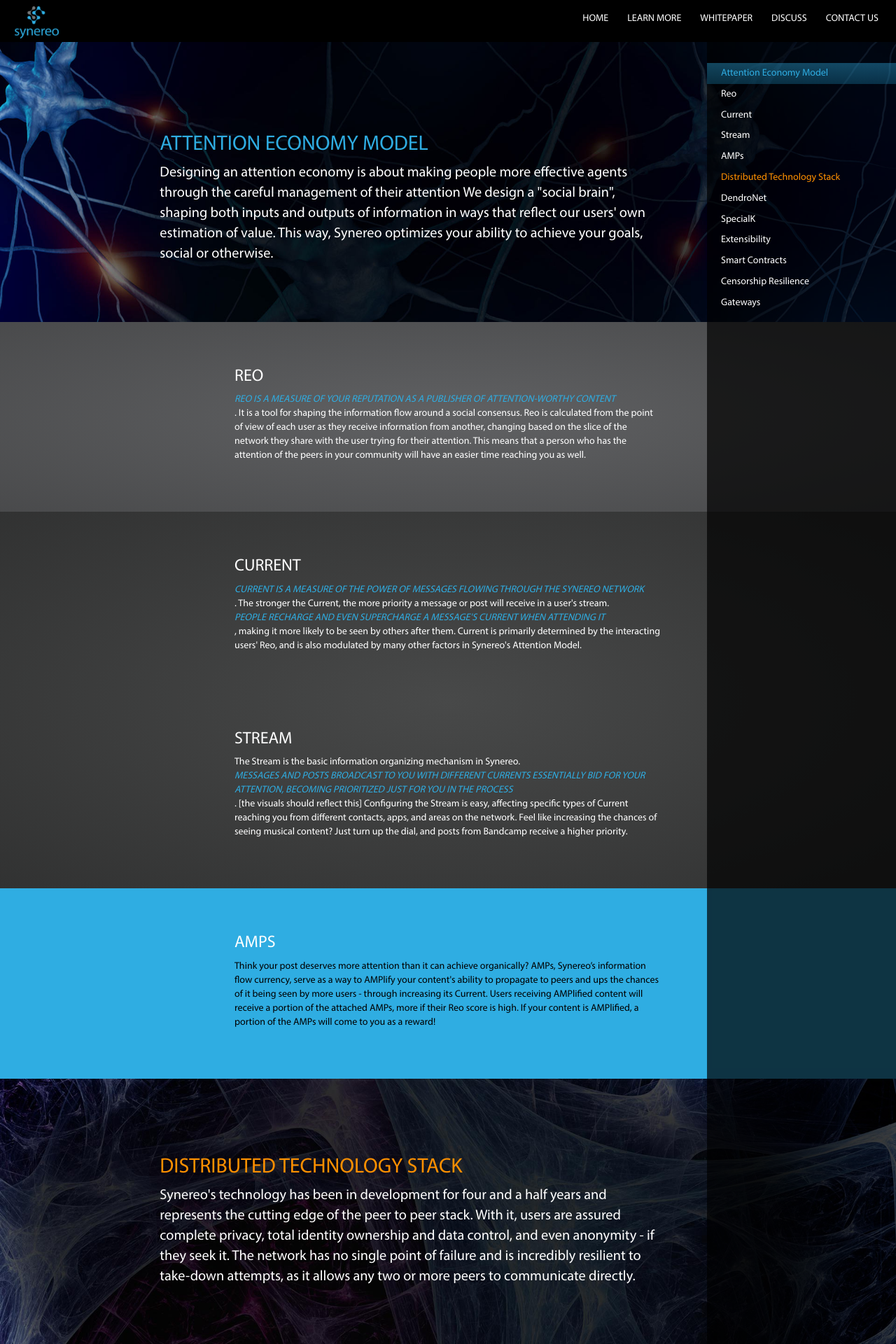
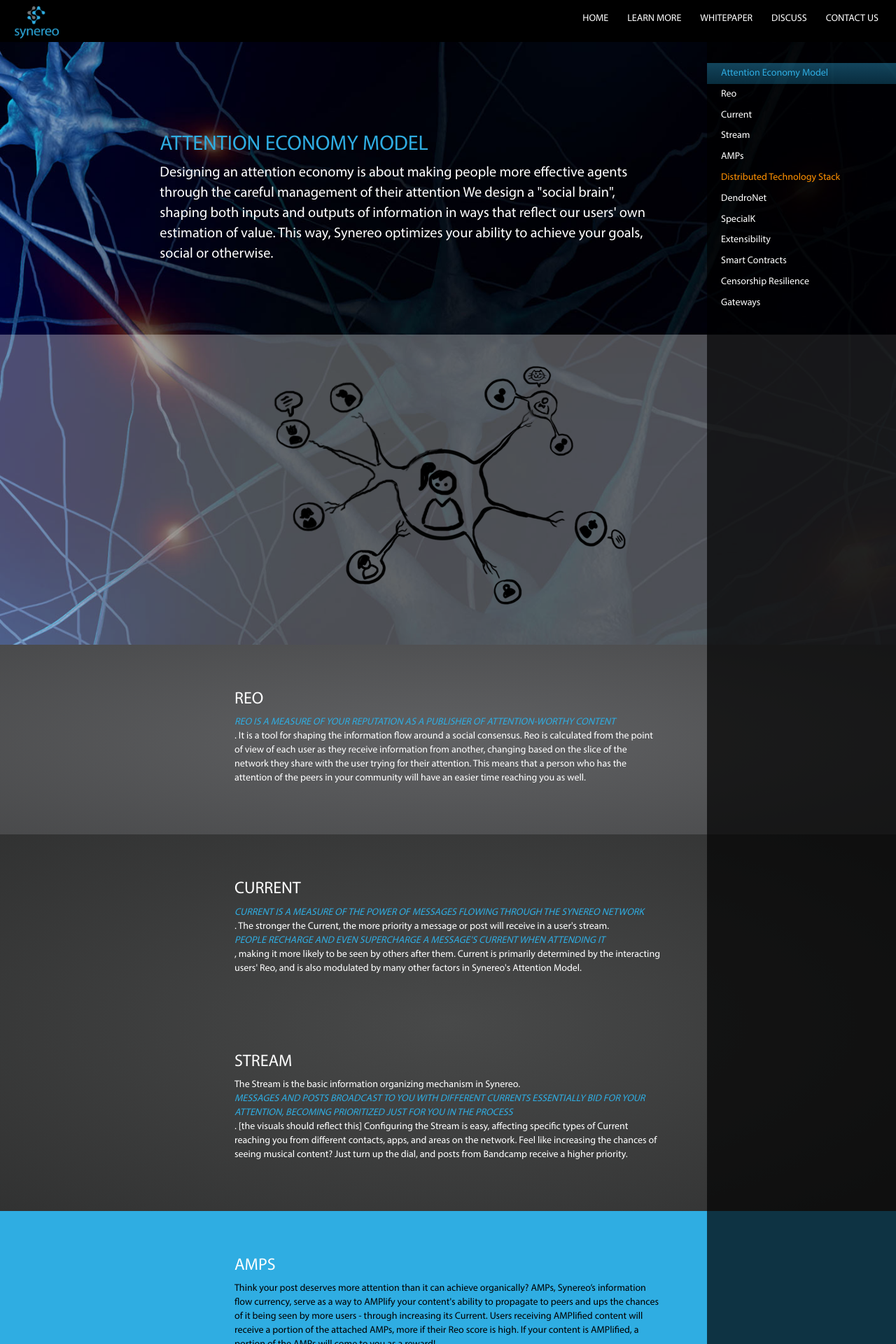
Before and after one commit to synereo/synereo.github.io, a Jekyll site: the page built from learn-more/index.html, in a window 1280 px wide. Shown: the top 1920 px of the page at 70% size. Built offline with Jekyll 4.4.1, drawn with Linux system fonts in a browser that asks for light colours; nearby versions of some CDN libraries.

Commit message:
Add basic infographics

```diff
--- a/_layouts/learn-more.html
+++ b/_layouts/learn-more.html
@@ -59,6 +59,9 @@
             </div>
           </div>
         </div>
+        <div class="infographics">
+          <img src="/img/infographics/basic.png">
+        </div>
       </section>
 
       <section id="reo" class="reo light-gray-gradient">
@@ -107,6 +110,9 @@
               <p>Synereo's technology has been in development for four and a half years and represents the cutting edge of the peer to peer stack. With it, users are assured complete privacy, total identity ownership and data control, and even anonymity - if they seek it. The network has no single point of failure and is incredibly resilient to take-down attempts, as it allows any two or more peers to communicate directly.</p>
             </div>
           </div>
+        </div>
+        <div class="infographics">
+          <img src="/img/infographics/basic.png">
         </div>
       </section>
 
--- a/_sass/_learn-more.scss
+++ b/_sass/_learn-more.scss
@@ -120,12 +120,17 @@
         background-color: #000;
         background: url(/img/bg/axon.jpg) no-repeat;
         background-size: cover;
-        height: 400px;
         padding-top: 110px;
+        padding-bottom: 0px;
         h2 { color: $synereo-blue; }
         p {
             color: #fff;
             font-size: 1.45em;
+            margin-bottom: 100px;
+        }
+        div.infographics {
+            background-color: rgba(255, 255, 255, 0.3);
+            text-align: center;
         }
     }
 
@@ -157,12 +162,17 @@
         background-color: #000;
         background: url(/img/bg/synapse.jpg) no-repeat;
         background-size: cover;
-        height: 430px;
         padding-top: 90px;
+        padding-bottom: 0px;
         h2 { color: $synereo-orange; }
         p {
             color: #fff;
             font-size: 1.45em;
+            margin-bottom: 100px;
+        }
+        div.infographics {
+            background-color: rgba(255, 255, 255, 0.3);
+            text-align: center;
         }
     }
 
```
Also changed, not shown: img/infographics/basic.png (added).
